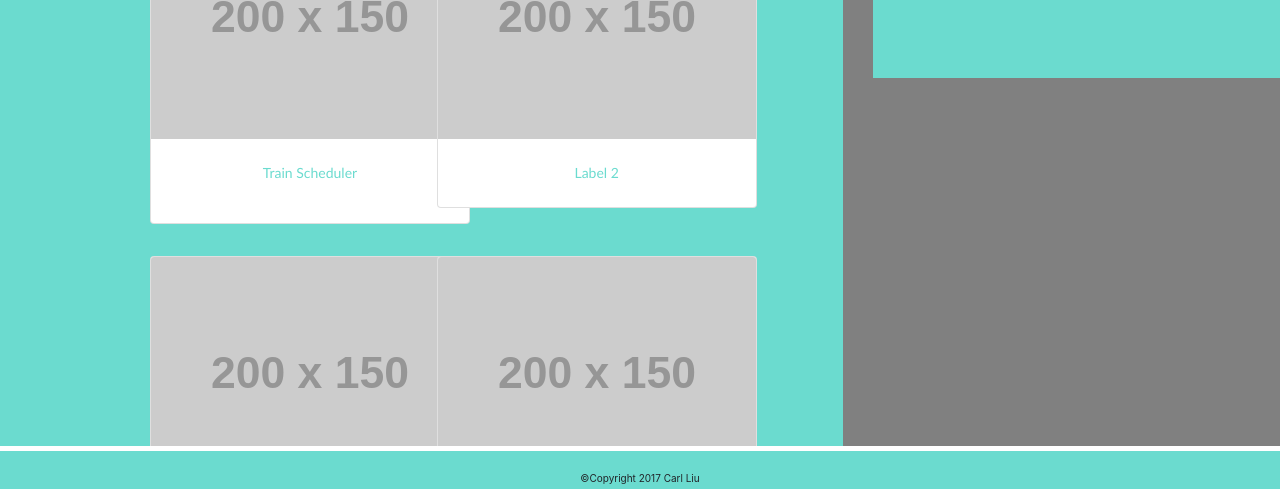
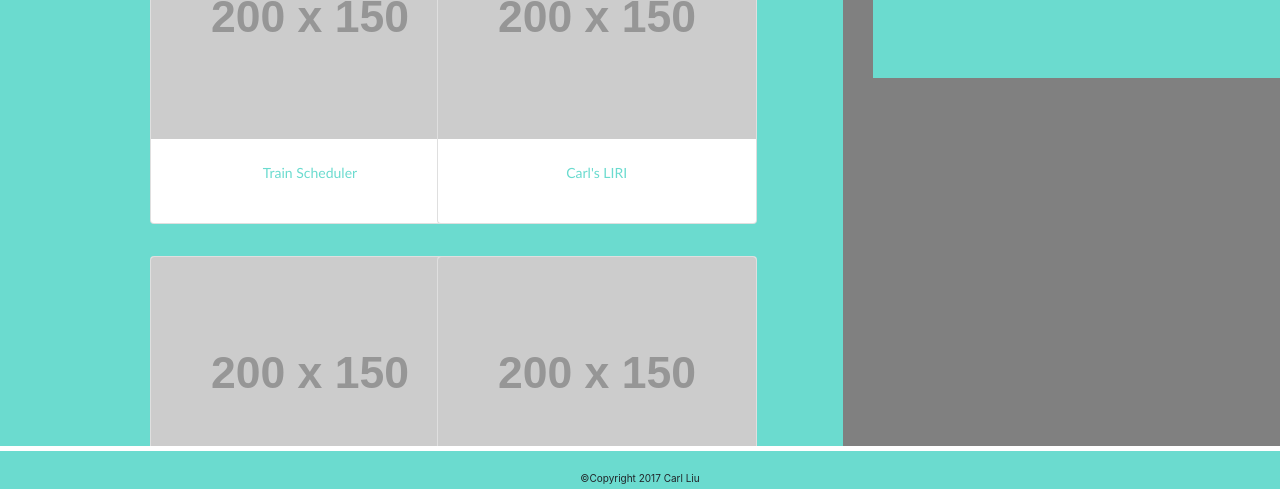
Before and after one commit to thecarlliu/Bootstrap-Portfolio, a plain HTML site: page portfolio.html in a window 1280 px wide. Shown: the part 309-798 px from the top of the page. Drawn offline with nearby package versions, Linux system fonts and the light colour scheme; placeholder pictures from the web are drawn by us.

Commit message:
added link to myLIRI in portfolio html

```diff
--- a/portfolio.html
+++ b/portfolio.html
@@ -62,7 +62,7 @@
 						<div class="card portfolioImg" style="width: 20rem;">
 						  <img class="card-img-top" src="http://via.placeholder.com/200x150">
 						  <div class="card-body">
-						    <p class="card-text">Label 2</p>
+						    <a class="card-text" href="https://thecarlliu.github.io/liri-node-app"><p>Carl's LIRI</p></a>
 						  </div>
 						</div>
 					</div>
```
